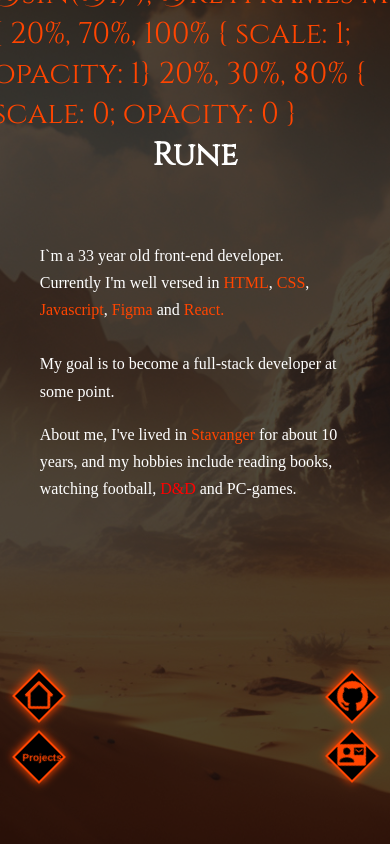
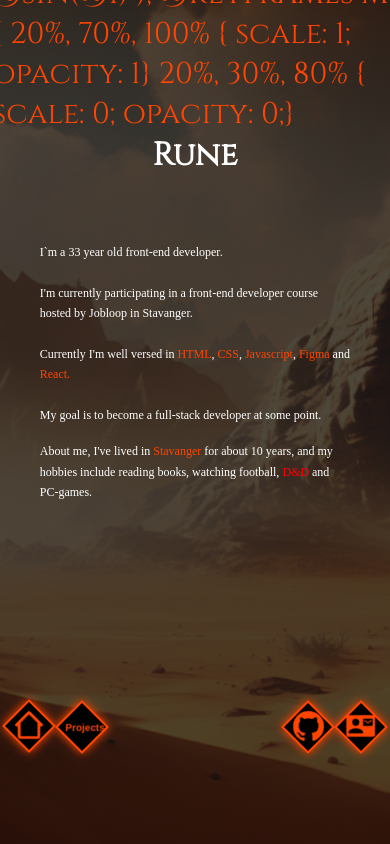
Before and after one commit to RuneKodehode/porto, a React (Vite) app: page /#/ in a window 390 px wide. Built offline with nearby package versions, Linux system fonts and the light colour scheme.

Commit message:
fixed mobile buttons

```diff
--- a/src/Pages/Home.jsx
+++ b/src/Pages/Home.jsx
@@ -7,8 +7,13 @@ export const Home = () => {
       <div className="portfolio"> </div>
 
       <p className="projects">
-        I`m a 33 year old front-end developer. <br /> Currently I'm well versed
-        in <span style={{ color: "orangered" }}> HTML</span>,{" "}
+        I`m a 33 year old front-end developer. <br />
+        <br />
+        I'm currently participating in a front-end developer course hosted by
+        Jobloop in Stavanger.
+        <br />
+        <br /> Currently I'm well versed in{" "}
+        <span style={{ color: "orangered" }}> HTML</span>,{" "}
         <span style={{ color: "orangered" }}>CSS</span>,{" "}
         <span style={{ color: "orangered" }}>Javascript</span>,{" "}
         <span style={{ color: "orangered" }}>Figma</span> and
--- a/src/components/svg/rune.jsx
+++ b/src/components/svg/rune.jsx
@@ -5,8 +5,8 @@ export const Rune = () => {
       <h1 className="rune">Portfolio</h1>
       <div id="doodle">
         <Doodle
-          rule={`@grid: 16;
-          @size:  2px 2px;
+          rule={`@grid: 20;
+          @size:  3px 3px;
           background-color: rgba(255, 68, 0, 0.379);
           @place: @plot(
             r: sin(-t/2);
@@ -15,13 +15,14 @@ export const Rune = () => {
           );
             box-shadow: 2px 2px 5px orangered;
             animation: m 4s alternate-reverse infinite;
-            transform: translateY(calc(@sin(@i / 1) * π * 18px));
+            transform: translateY(calc(@sin(@i / 1) * π * 14px));
             animation-delay: calc(
              -1s/@I * @i * @sin(@i)
              );
              @keyframes m {
                20%, 70%, 100% { scale: 1; opacity: 1}
-              20%, 30%, 80% { scale: 0; opacity: 0 }`}
+              20%, 30%, 80% { scale: 0; opacity: 0;}
+              `}
         ></Doodle>{" "}
       </div>
       <h1 className="rune">Rune</h1>
--- a/src/index.css
+++ b/src/index.css
@@ -173,6 +173,11 @@ h1 {
     margin-top: 50px;
     text-decoration: underline;
   }
+  .btnSpace {
+    display: flex;
+    flex-direction: row;
+    gap: 15px;
+  }
   .pitch {
     font-size: 0.875rem;
     width: 95vw;
@@ -190,6 +195,7 @@ h1 {
     margin-top: 10px;
     gap: 15px;
     height: 20vh;
+    width: 95vw;
   }
   .btnDiv {
     flex-direction: column;
@@ -213,7 +219,7 @@ h1 {
   }
   .projects {
     text-align: left;
-    font-size: 1rem;
+    font-size: 0.75rem;
     margin: 0px 30px;
     line-height: 1.7;
     font-weight: 300;
```
